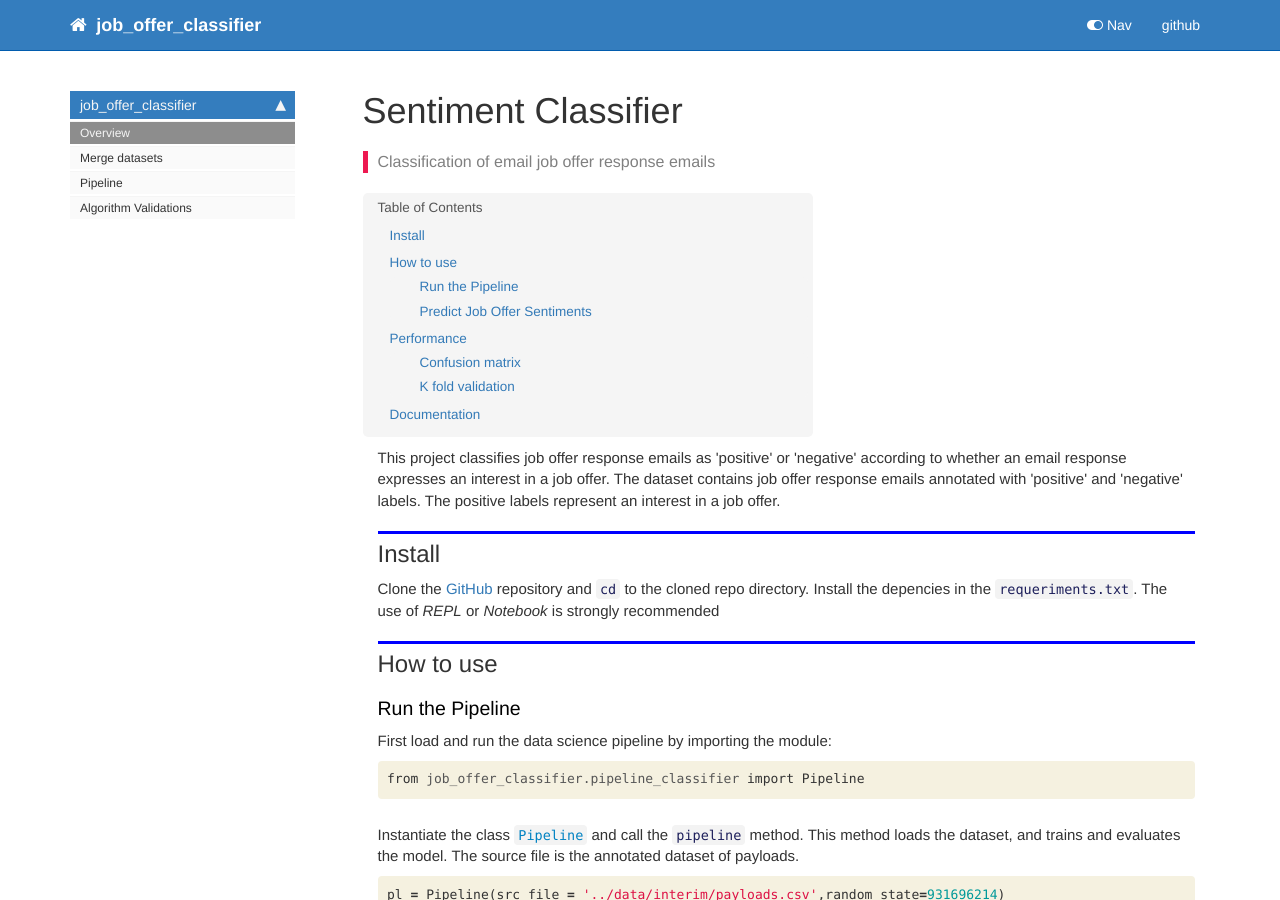
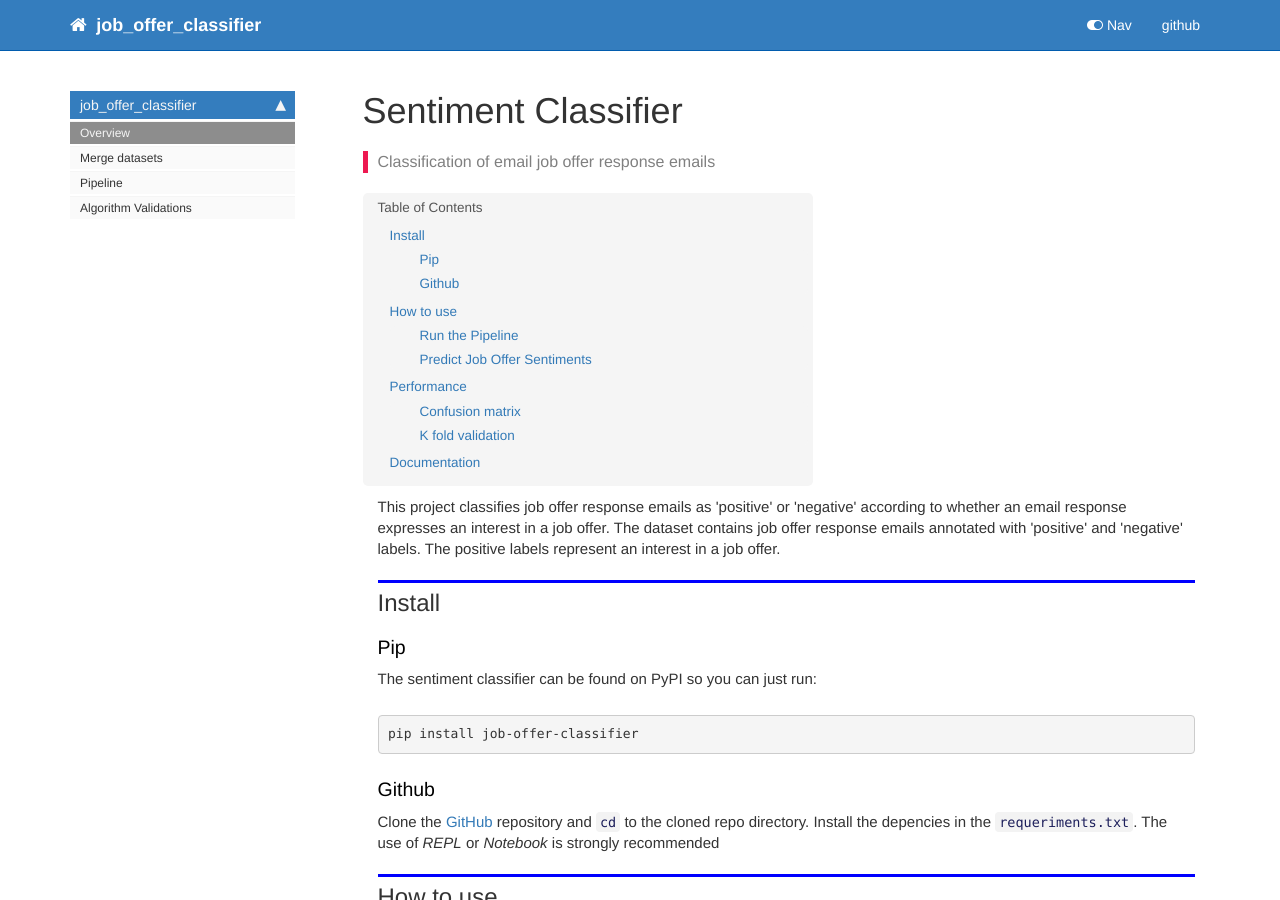
Before and after one commit to kikejimenez/job_offer_classifier, a Jekyll site: the page built from docs/index.html, in a window 1280 px wide and 900 px high. Built offline with Jekyll 4.4.1, drawn with Linux system fonts in a browser that asks for light colours; nearby versions of some CDN libraries; comment, search, counter and statistics services are not loaded.

```diff
--- a/docs/index.html
+++ b/docs/index.html
@@ -37,6 +37,33 @@
 <div class="cell border-box-sizing text_cell rendered"><div class="inner_cell">
 <div class="text_cell_render border-box-sizing rendered_html">
 <h2 id="Install">Install<a class="anchor-link" href="#Install"> </a></h2>
+</div>
+</div>
+</div>
+<div class="cell border-box-sizing text_cell rendered"><div class="inner_cell">
+<div class="text_cell_render border-box-sizing rendered_html">
+<h3 id="Pip">Pip<a class="anchor-link" href="#Pip"> </a></h3>
+</div>
+</div>
+</div>
+<div class="cell border-box-sizing text_cell rendered"><div class="inner_cell">
+<div class="text_cell_render border-box-sizing rendered_html">
+<p>The sentiment classifier can be found on PyPI so you can just run:</p>
+
+</div>
+</div>
+</div>
+<div class="cell border-box-sizing text_cell rendered"><div class="inner_cell">
+<div class="text_cell_render border-box-sizing rendered_html">
+<div class="highlight"><pre><span></span>pip install job-offer-classifier
+</pre></div>
+
+</div>
+</div>
+</div>
+<div class="cell border-box-sizing text_cell rendered"><div class="inner_cell">
+<div class="text_cell_render border-box-sizing rendered_html">
+<h3 id="Github">Github<a class="anchor-link" href="#Github"> </a></h3>
 </div>
 </div>
 </div>
@@ -386,7 +413,7 @@
 
 <div class="cell border-box-sizing text_cell rendered"><div class="inner_cell">
 <div class="text_cell_render border-box-sizing rendered_html">
-<p>Run the <code>k_fold_validation</code> method</p>
+<p>Run the <a href="/job_offer_classifier/k_fold_validation"><code>k_fold_validation</code></a> method</p>
 
 </div>
 </div>
--- a/docs/pipeline_classifier.html
+++ b/docs/pipeline_classifier.html
@@ -1264,7 +1264,7 @@
 <div class="output_markdown rendered_html output_subarea ">
 <h2 id="Pipeline" class="doc_header"><code>class</code> <code>Pipeline</code><a href="https://github.com/kikejimenez/job_offer_classifier/tree/master/job_offer_classifier/pipeline_classifier.py#L175" class="source_link" style="float:right">[source]</a></h2><blockquote><p><code>Pipeline</code>(<strong><code>src_file</code></strong>, <strong><code>estimator_dir</code></strong>=<em><code>None</code></em>, <strong><code>frac</code></strong>=<em><code>0.6</code></em>, <strong><code>train_steps</code></strong>=<em><code>5000</code></em>, <strong><code>random_state</code></strong>=<em><code>None</code></em>)</p>
 </blockquote>
-<p>Class that implements the previous functions as their methods.</p>
+<p>Implements the workflow: Load -&gt; Train -&gt; Evaluate.</p>
 
 </div>
 
--- a/job_offer_classifier/pipeline_classifier.py
+++ b/job_offer_classifier/pipeline_classifier.py
@@ -173,7 +173,7 @@
 
 # Cell
 class Pipeline:
-    '''Class that implements the previous functions as their methods.'''
+    '''Implements the workflow: Load -> Train -> Evaluate.'''
     def __init__(
         self,
         src_file,
```
Also changed, not shown: README.md, docs/images/output_24_0.png (added), docs/images/output_25_0.png (added), 2 other files.
